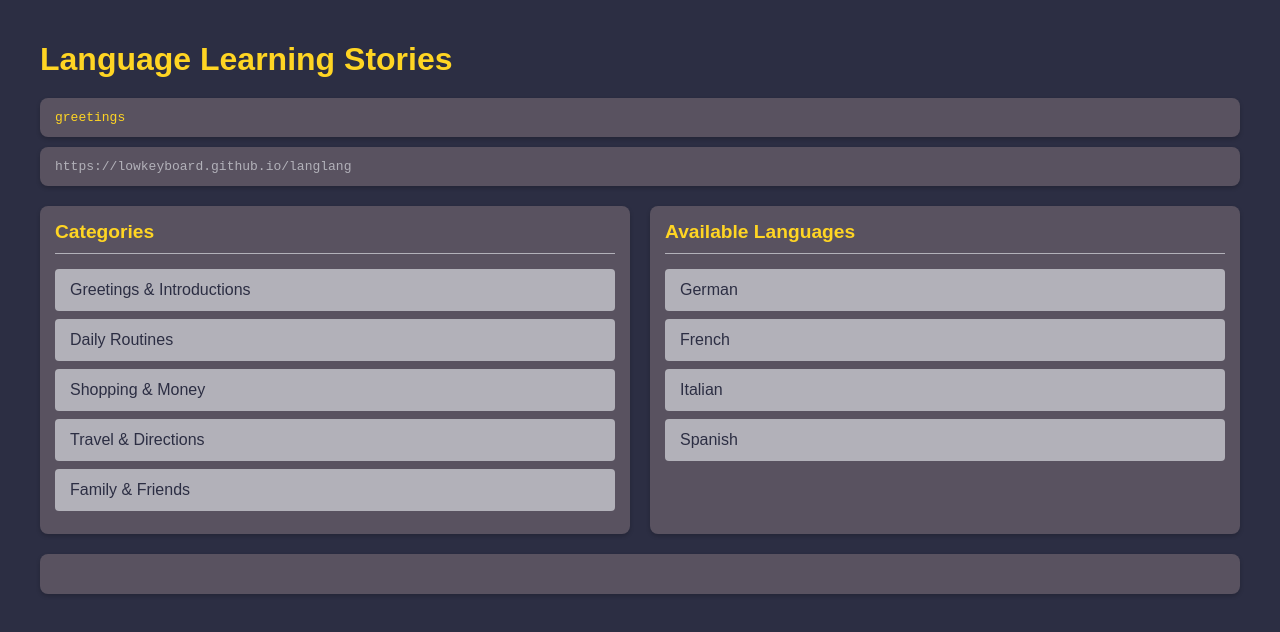
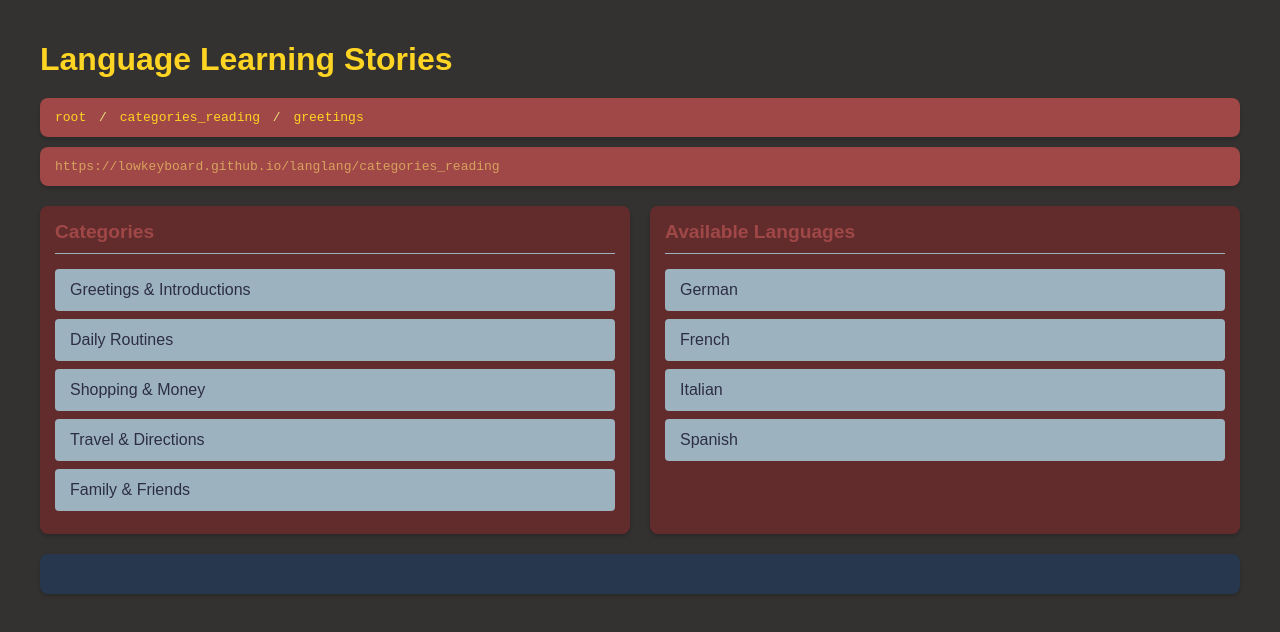
Before and after one commit to lowkeyboard/langlang, a plain HTML site: page index.html in a window 1280 px wide. Both pictures are taken after a click on the element "Greetings & Introductions". Drawn offline with Linux system fonts and the light colour scheme.

Commit message:
categories greetings colours

```diff
--- a/index.html
+++ b/index.html
@@ -23,21 +23,21 @@
     </div>
 
     <script>
-      const baseUrl = "https://lowkeyboard.github.io/langlang";
-      const folders = [
+      const baseUrl =
+        "https://lowkeyboard.github.io/langlang/categories_reading";
+      const categories = [
         "greetings",
         "daily_routines",
         "shopping",
         "travel",
-        "family"
+        "family",
       ];
-
       const languages = ["german", "french", "italian", "spanish"];
       let currentPath = "root";
 
       function updatePaths(path, isFile = false) {
         const urlPathDiv = document.getElementById("urlPath");
-        const segments = path.split("/");
+        const segments = ["root", "categories_reading", ...path.split("/")];
         urlPathDiv.innerHTML = "";
 
         segments.forEach((segment, index) => {
@@ -64,44 +64,45 @@
 
       function getFolderDisplayName(folder) {
         const displayNames = {
-          'greetings': 'Greetings & Introductions',
-          'daily_routines': 'Daily Routines',
-          'shopping': 'Shopping & Money',
-          'travel': 'Travel & Directions',
-          'family': 'Family & Friends'
+          greetings: "Greetings & Introductions",
+          daily_routines: "Daily Routines",
+          shopping: "Shopping & Money",
+          travel: "Travel & Directions",
+          family: "Family & Friends",
         };
         return displayNames[folder] || folder;
       }
 
       function displayFolders() {
         const folderList = document.getElementById("folderList");
-        folderList.innerHTML = '<h2>Categories</h2>';
+        folderList.innerHTML = "<h2>Categories</h2>";
 
-        folders.forEach((folder) => {
+        categories.forEach((category) => {
           const folderDiv = document.createElement("div");
           folderDiv.className = "folder";
-          folderDiv.textContent = getFolderDisplayName(folder);
+          folderDiv.textContent = getFolderDisplayName(category);
           folderDiv.onclick = () => {
-            loadFiles(folder);
-            updatePaths(folder);
+            loadFiles(category);
+            updatePaths(category);
           };
           folderList.appendChild(folderDiv);
         });
       }
 
-      async function loadFiles(folderPath) {
+      async function loadFiles(category) {
         const fileList = document.getElementById("fileList");
-        fileList.innerHTML = '<h2>Available Languages</h2>'; // Clear previous files
-        document.getElementById("jsonContent").innerHTML = ""; // Clear content area
+        fileList.innerHTML = "<h2>Available Languages</h2>";
+        document.getElementById("jsonContent").innerHTML = "";
 
         try {
           languages.forEach((language) => {
-            const fileName = `${folderPath}_${language}.json`;
+            const fileName = `${category}_page1_${language}.json`;
             const fileDiv = document.createElement("div");
             fileDiv.className = "file";
-            fileDiv.textContent = language.charAt(0).toUpperCase() + language.slice(1);
+            fileDiv.textContent =
+              language.charAt(0).toUpperCase() + language.slice(1);
             fileDiv.onclick = () => {
-              const fullPath = `${folderPath}/${fileName}`;
+              const fullPath = `${category}/${fileName}`;
               fetchAndDisplayJson(`${baseUrl}/${fullPath}`);
               updatePaths(fullPath, true);
             };
@@ -149,17 +150,17 @@
           await navigator.clipboard.writeText(jsonString);
 
           // Visual feedback
-          const copyButton = document.querySelector('.copy-button');
+          const copyButton = document.querySelector(".copy-button");
           copyButton.textContent = "Copied!";
-          copyButton.classList.add('copied');
+          copyButton.classList.add("copied");
 
           // Reset button after 2 seconds
           setTimeout(() => {
             copyButton.textContent = "Copy All";
-            copyButton.classList.remove('copied');
+            copyButton.classList.remove("copied");
           }, 2000);
         } catch (error) {
-          console.error('Failed to copy:', error);
+          console.error("Failed to copy:", error);
         }
       }
 
--- a/styles.css
+++ b/styles.css
@@ -6,8 +6,8 @@
 }
 
 body {
-    background: #2C2E43;
-    color: #B2B1B9;
+  background: #343131;
+  color: #9db2bf;
   margin: 0;
 }
 
@@ -19,7 +19,7 @@ body {
 }
 
 .url-path {
-    background: #595260;
+  background: #a04747;
   padding: 12px 15px;
   border-radius: 8px;
   font-family: monospace;
@@ -27,21 +27,21 @@ body {
 }
 
 .full-url {
-    background: #595260;
+  background: #a04747;
   padding: 12px 15px;
   border-radius: 8px;
   font-family: monospace;
-    color: #B2B1B9;
+  color: #d8a25e;
   word-break: break-all;
   box-shadow: 0 2px 4px rgba(0, 0, 0, 0.2);
 }
 
 .path-segment {
-    color: #FFD523;
+  color: #ffd523;
 }
 
 .path-separator {
-    color: #B2B1B9;
+  color: #eedf7a;
   margin: 0 5px;
 }
 
@@ -51,49 +51,53 @@ body {
   margin-top: 20px;
 }
 
-.folders, .files {
+.folders,
+.files {
   flex: 1;
-    background: #595260;
+  background: #632c2c;
   border-radius: 8px;
   padding: 15px;
   min-height: 200px;
   box-shadow: 0 2px 4px rgba(0, 0, 0, 0.2);
 }
 
-.folders h2, .files h2 {
-    color: #FFD523;
+.folders h2,
+.files h2 {
+  color: #a04747;
   margin-top: 0;
   margin-bottom: 15px;
   font-size: 1.2em;
   padding-bottom: 10px;
-    border-bottom: 1px solid #B2B1B9;
+  border-bottom: 1px solid #9db2bf;
 }
 
-.folder, .file {
+.folder,
+.file {
   padding: 12px 15px;
   margin: 8px 0;
-    background: #B2B1B9;
+  background: #9db2bf;
   border-radius: 4px;
   cursor: pointer;
   transition: all 0.2s ease;
-    color: #2C2E43;
+  color: #2c2e43;
   font-weight: 500;
 }
 
-.folder:hover, .file:hover {
-    background: #FFD523;
-    color: #2C2E43;
+.folder:hover,
+.file:hover {
+  background: #ffd523;
+  color: #2c2e43;
   transform: translateX(5px);
 }
 
 h1 {
-    color: #FFD523;
+  color: #ffd523;
   margin-bottom: 20px;
 }
 
 .json-content {
   margin-top: 20px;
-    background: #595260;
+  background: #27374d;
   border-radius: 8px;
   padding: 20px;
   overflow-x: auto;
@@ -106,13 +110,13 @@ h1 {
   white-space: pre-wrap;
   word-wrap: break-word;
   font-family: monospace;
-    color: #B2B1B9;
+  color: #f4fafe;
 }
 
 .error {
-    color: #2C2E43;
+  color: #2c2e43;
   padding: 10px;
-    background: #FFD523;
+  background: #ffd523;
   border-radius: 4px;
 }
 
@@ -121,8 +125,8 @@ h1 {
   top: 10px;
   right: 10px;
   padding: 8px 16px;
-    background: #B2B1B9;
-    color: #2C2E43;
+  background: #9db2bf;
+  color: #2c2e43;
   border: none;
   border-radius: 4px;
   cursor: pointer;
@@ -131,10 +135,10 @@ h1 {
 }
 
 .copy-button:hover {
-    background: #FFD523;
+  background: #ffd523;
 }
 
 .copy-button.copied {
-    background: #FFD523;
-    color: #2C2E43;
+  background: #ffd523;
+  color: #2c2e43;
 }
```
Lines whose indentation alone changed are shown as unchanged.
